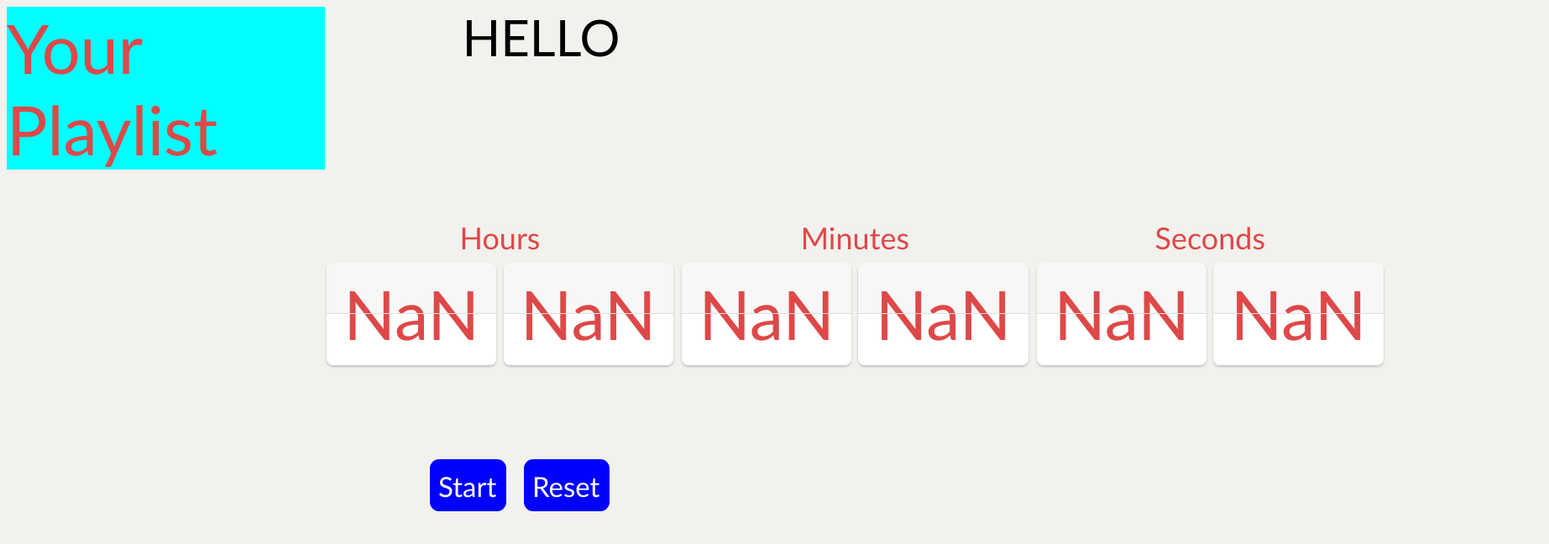
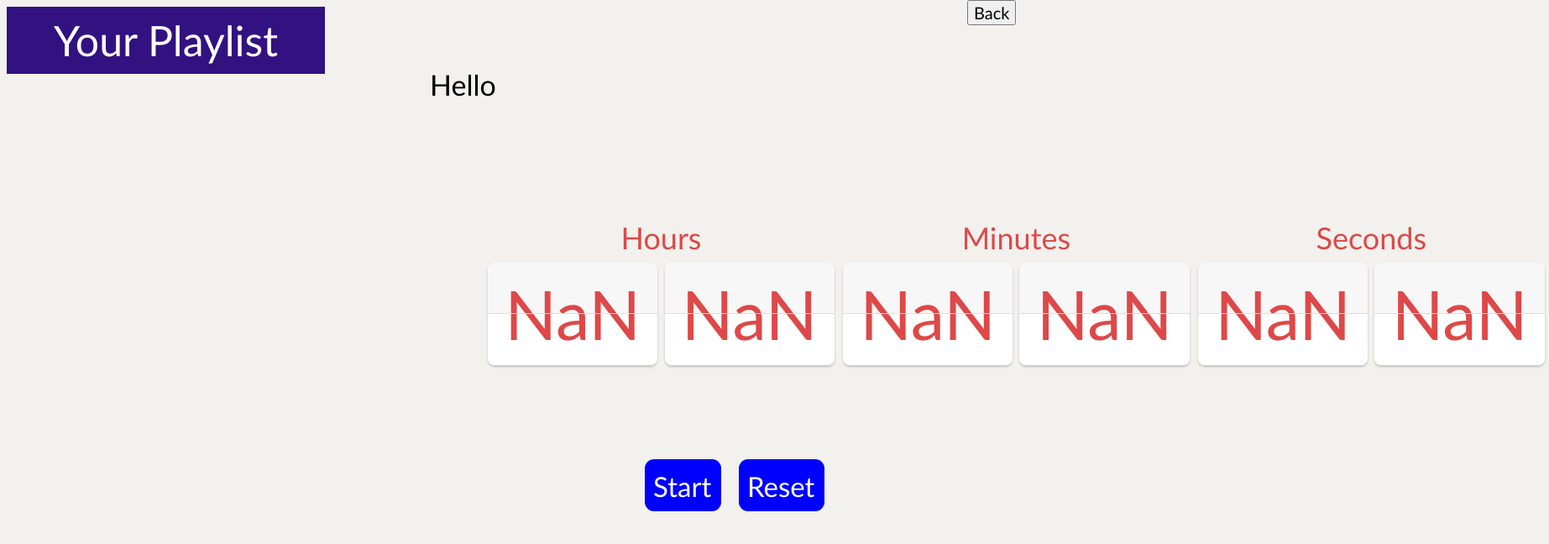
Before and after one commit to Avtech04/WorkPulse, a browser extension: page timer.html in a window 1280 px wide. Shown: the whole page at 84% size, 1845 px wide, since content can reach past the window. Drawn offline with Linux system fonts and the light colour scheme.

Commit message:
minor modifications

```diff
--- a/timer.html
+++ b/timer.html
@@ -112,7 +112,7 @@
       flex-direction: row;
       position: absolute;
       top: 32%;
-      left: 30%;
+      left: 45%;
     }
 
 
@@ -123,6 +123,7 @@
     border: 2px;
     border-radius: 11px;
     padding: 12px 12px 10px 10px;
+    cursor: pointer;
     }
 
 
@@ -133,24 +134,27 @@
     border: 2px;
     border-radius: 11px;
     padding: 12px 12px 10px 10px;
+    cursor: pointer;
     }
 
     .options{
       position: absolute;
       top: 64%;
-      left: 40%;
+      left: 60%;
     }
     .info{
       display: flex;
       flex-direction: column;
       position: absolute;
-      left: 43%;
+      left: 40%;
+    top: 10%;
     }
 
     #task{
       color: black;
-      text-transform:uppercase;
-      font-size: 60px;
+      text-transform: capitalize;
+    font-size: 34px;
+    text-align: center;
     }
 
     #cycles{
@@ -160,7 +164,7 @@
     }
     .left{
       width: 30%;
-      background-color: aqua;
+      background-color: #321181;
     }
     .right{
       width: 70%;
@@ -172,13 +176,18 @@
       flex-direction: row;
     }
     .side_head{
-
-    font-size: 12px;
+      font-size: 12px;
+    margin-left: 12px;
+    color: black;
 
     }
     .small-div{
       display: flex;
-      flex-direction: row;
+    flex-direction: row;
+    padding: 10px;
+    background-color: #cdcde9;
+    font-family: monospace;
+    margin: 2px;
     }
 
     .side-img{
@@ -186,13 +195,28 @@
     height: 54px;
     border-radius: 8px;
     }
+
+    .demo{
+      font-size: 50px;
+    text-align: center;
+    padding: 10px;
+    color: white;
+    background-color: #321181;
+    }
+    #back{
+      position: absolute;
+      left: 90%;
+      top: 0%;
+      font-size: 20px;
+      cursor: pointer;
+    }
   </style>
 
 </head>
 <div class="page">
 <div class="left">
   <div class="playlist-container">
-    <div>Your Playlist</div>
+    <div class="demo">Your Playlist</div>
     <div id="playlist-videos">
     </div>
   </div>
@@ -254,6 +278,7 @@
 </div>
 </div>
 </div>
+<button id="back">Back</button>
 </body>
 
 <script src="timer.js"></script>
--- a/timer.js
+++ b/timer.js
@@ -25,7 +25,7 @@ window.onload=async()=>{
             playlist.forEach((video) => {
                 const outerDiv=document.createElement('div');
                 outerDiv.classList.add('small-div')
-                const title=document.createElement('h2');
+                const title=document.createElement('h4');
                 title.classList.add('side_head')
                 title.innerText=video.videoTitle;
                 const vidImg=document.createElement('img');
```
Also changed, not shown: search.html (+9 -0 lines).
